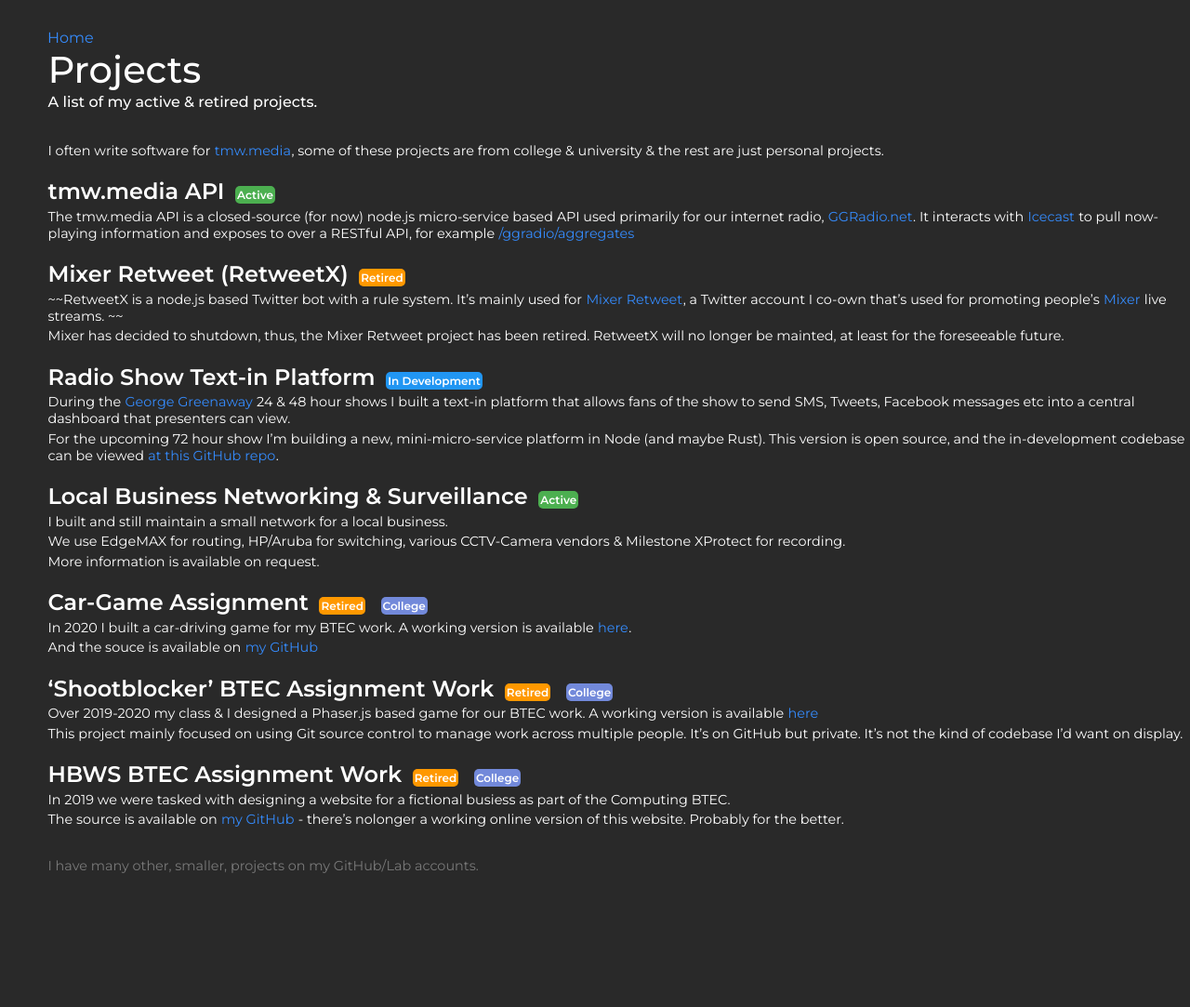
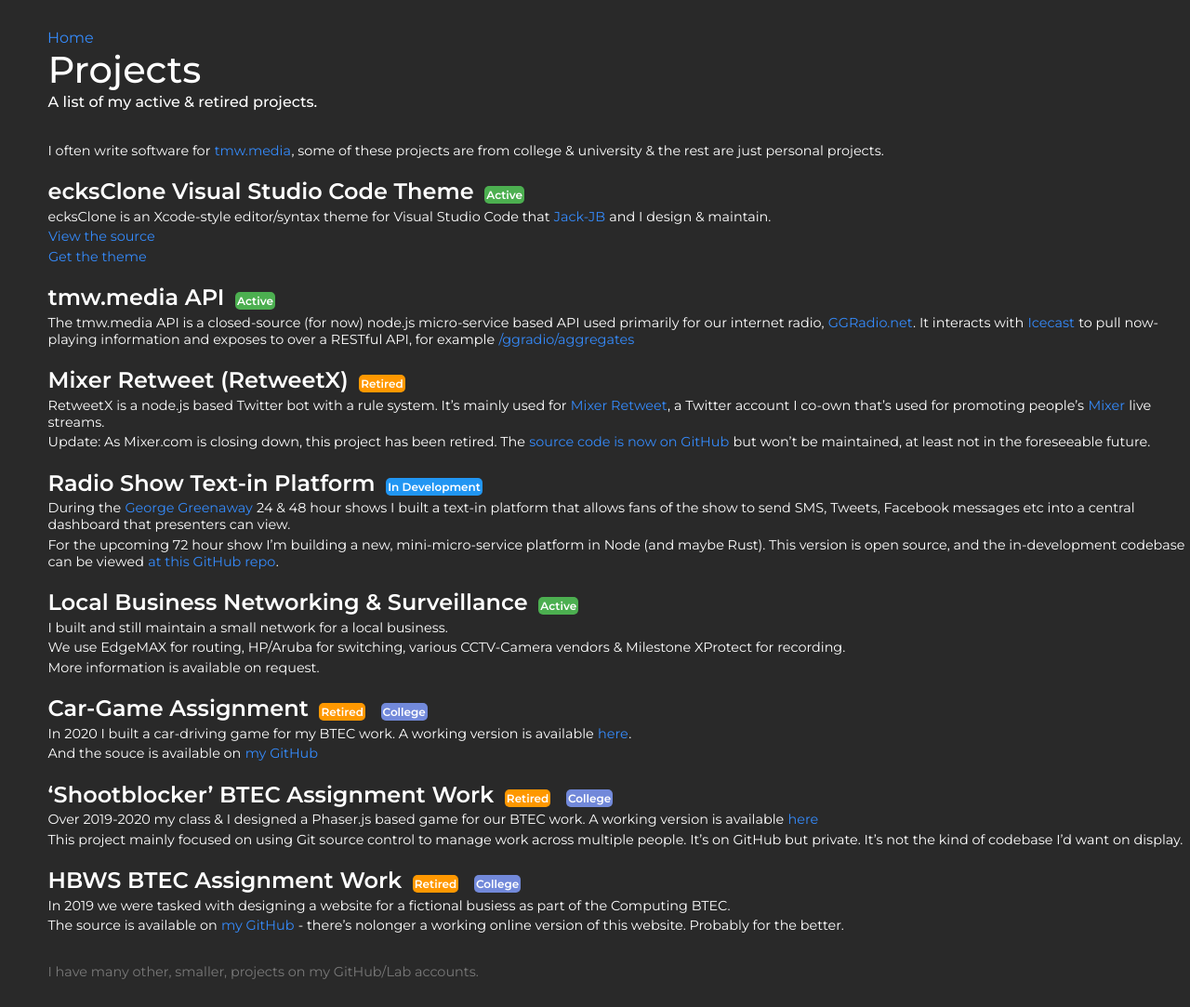
Before and after one commit to Nevexo/nevexo.space, a Jekyll site: the page built from pages/projects.md, in a window 1280 px wide. Shown: the whole page at 93% size. Built offline with Jekyll 4.4.1, drawn with Linux system fonts in a browser that asks for light colours; before the commit the page ends 969 px from its top, so only the background shows below that.

Commit message:
Add ecksClone to /projects

```diff
--- a/pages/projects.md
+++ b/pages/projects.md
@@ -9,18 +9,27 @@
 I often write software for [tmw.media](https://tmw.media), some of these projects are from college & university
 & the rest are just personal projects.
 
+## ecksClone Visual Studio Code Theme <span class="label active">Active</span>
+ecksClone is an Xcode-style editor/syntax theme for Visual Studio Code that [Jack-JB](https://jburrows.tech)
+and I design & maintain.
+
+[View the source](https://github.com/nevexo/ecksclone)
+
+[Get the theme](https://marketplace.visualstudio.com/items?itemName=NevexoJack-JB.ecksclone)
+
 ## tmw.media API <span class="label active">Active</span>
 The tmw.media API is a closed-source (for now) node.js micro-service based API used primarily for our internet radio,
 [GGRadio.net](https://ggradio.net). It interacts with [Icecast](https://www.icecast.org/) to pull now-playing information
 and exposes to over a RESTful API, for example [/ggradio/aggregates](https://api.tmw.media/v4.1/ggradio/aggregates)
 
 ## Mixer Retweet (RetweetX) <span class="label retired">Retired</span>
-~~RetweetX is a node.js based Twitter bot with a rule system. It's mainly used for
+RetweetX is a node.js based Twitter bot with a rule system. It's mainly used for
 [Mixer Retweet](https://twitter.com/mixerretweet), a Twitter account I co-own that's used for promoting people's
-[Mixer](https://mixer.com) live streams. ~~
+[Mixer](https://mixer.com) live streams.
 
-Mixer has decided to shutdown, thus, the Mixer Retweet project has been retired.
-RetweetX will no longer be mainted, at least for the foreseeable future.
+Update:
+As Mixer.com is closing down, this project has been retired. The [source code is now on GitHub](https://github.com/nevexo/retweetx)
+but won't be maintained, at least not in the foreseeable future.
 
 ## Radio Show Text-in Platform <span class="label in-development">In Development</span>
 During the [George Greenaway](https://www.facebook.com/TheGeorgeGreenawayShow/?ref=aymt_homepage_panel&eid=ARBpjaWC8sElfztJObZAB6F4hKmRHL9Y6J-coNtqXMPuXoBFhvCbbcC72MT0LimJqt5_9fsaVwZqAGiE) 24 & 48 hour shows I built
```
